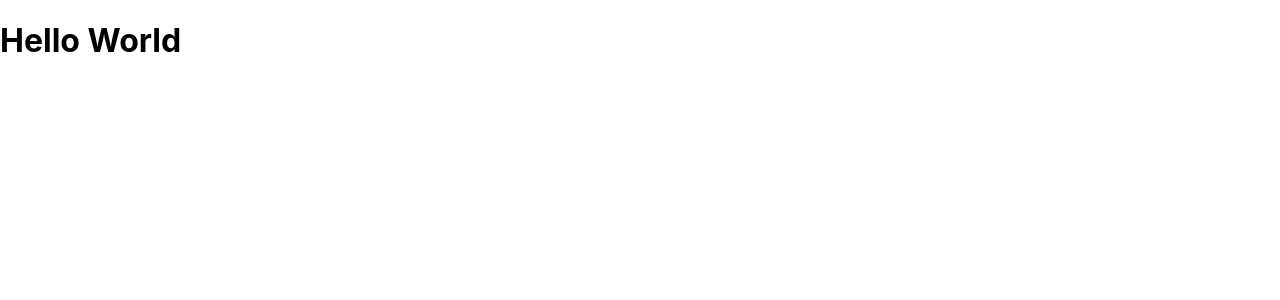
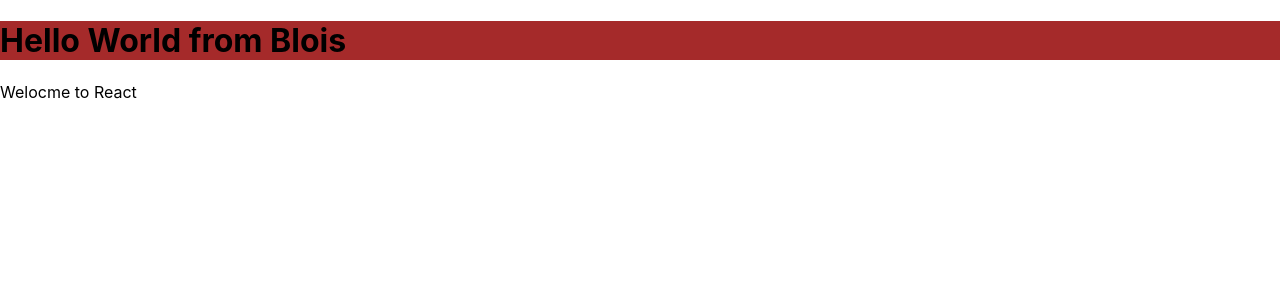
Before and after one commit to xTbeniaminTx/amirobot, a React (Create React App) app: page / in a window 1280 px wide. Shown: the top 300 px of the page. Built offline with nearby package versions, Linux system fonts and the light colour scheme.

Commit message:
#1:first component

```diff
--- a/package.json
+++ b/package.json
@@ -5,7 +5,8 @@
   "dependencies": {
     "react": "^16.9.0",
     "react-dom": "^16.9.0",
-    "react-scripts": "3.0.1"
+    "react-scripts": "3.0.1",
+    "tachyons": "^4.11.1"
   },
   "scripts": {
     "start": "react-scripts start",
--- /dev/null
+++ b/src/Hello.css
@@ -0,0 +1,3 @@
+h1 {
+  background: brown;
+}
--- /dev/null
+++ b/src/Hello.js
@@ -0,0 +1,13 @@
+import React from 'react';
+import './Hello.css';
+
+function Hello() {
+    return (
+        <div>
+            <h1>Hello World from Blois</h1>
+            <p>Welocme to React</p>
+        </div>
+    );
+}
+
+export default Hello;
--- a/src/index.js
+++ b/src/index.js
@@ -1,10 +1,10 @@
 import React from 'react';
 import ReactDOM from 'react-dom';
 import './index.css';
-// import App from './App';
+import Hello from './Hello';
 import * as serviceWorker from './serviceWorker';
 
-ReactDOM.render(<h1>Hello World</h1>, document.getElementById('root'));
+ReactDOM.render(<Hello />, document.getElementById('root'));
 
 // If you want your app to work offline and load faster, you can change
 // unregister() to register() below. Note this comes with some pitfalls.
```
Also changed, not shown: 1 other file (tests, documents, lock files or other folders).
